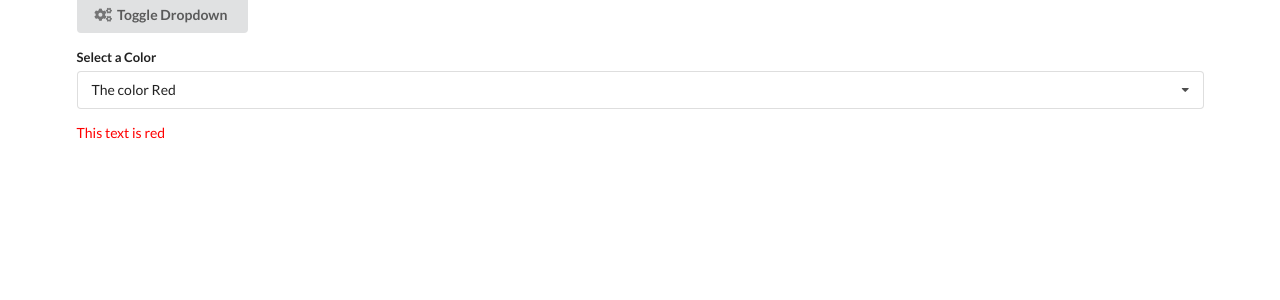
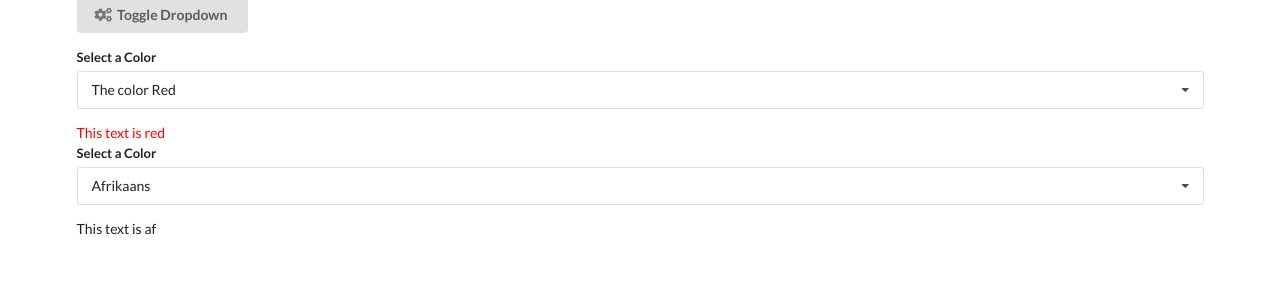
Before and after one commit to IulianStave/widgetsR, a React (Create React App) app: page / in a window 1280 px wide. Shown: the top 300 px of the page. Built offline with nearby package versions, Linux system fonts and the light colour scheme.

Commit message:
Render Translate component

```diff
--- a/src/App.js
+++ b/src/App.js
@@ -56,6 +56,9 @@ export default () => {
           options={options}
         />
       ) : null}
+    <div className="ui segement">
+      <Translate />
+    </div>
     </div>
   );
 };
```
